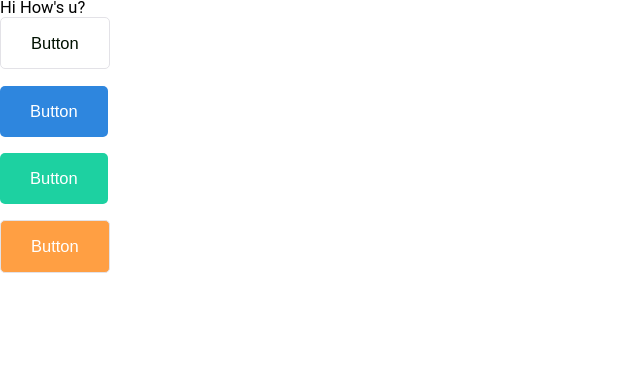
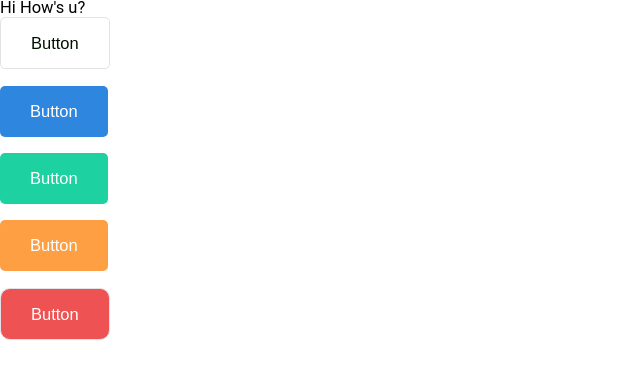
Before and after one commit to Matildevoldsen/Modular-SCSS-for-React, a React (Create React App) app: page / in a window 1280 px wide. Shown: the top 378 px of the page, without its empty margins (0-640 px from the left). Built offline with nearby package versions, Linux system fonts and the light colour scheme.

Commit message:
Added more modifiers classes to buttons

```diff
--- a/scss/components/_buttons.scss
+++ b/scss/components/_buttons.scss
@@ -42,10 +42,27 @@
 }
 
 .btn--danger {
-
+  background: #ee5253;
+  color: #fff;
+  border: none;
 }
 
 .btn--warning {
   background: #ff9f43;
   color: #fff;
+  border: none;
 }
+
+.btn--outlined { border: 1px solid $grey; }
+
+.btn--rounded {
+  -webkit-border-radius: 1rem;
+  -moz-border-radius: 1rem;
+  border-radius: 1rem;
+}
+
+.btn--xl-rounded {
+  -webkit-border-radius: 2rem;
+  -moz-border-radius: 2rem;
+  border-radius: 2rem;
+}
--- a/src/App.css
+++ b/src/App.css
@@ -100,8 +100,27 @@ body {
   color: #fff;
   border: none; }
 
+.btn--danger {
+  background: #ee5253;
+  color: #fff;
+  border: none; }
+
 .btn--warning {
   background: #ff9f43;
-  color: #fff; }
+  color: #fff;
+  border: none; }
+
+.btn--outlined {
+  border: 1px solid #e3e2e7; }
+
+.btn--rounded {
+  -webkit-border-radius: 1rem;
+  -moz-border-radius: 1rem;
+  border-radius: 1rem; }
+
+.btn--xl-rounded {
+  -webkit-border-radius: 2rem;
+  -moz-border-radius: 2rem;
+  border-radius: 2rem; }
 
 /*# sourceMappingURL=app.css.map */
--- a/src/App.js
+++ b/src/App.js
@@ -11,6 +11,7 @@ class App extends Component {
                 <Button bsClass="btn btn--success">Button</Button><br/>
                 <Button bsClass="btn btn--primary">Button</Button><br/>
                 <Button bsClass="btn btn--warning">Button</Button><br/>
+                <Button bsClass="btn btn--danger btn--outlined btn--rounded">Button</Button><br/>
             </div>
         );
     }
```
Also changed, not shown: 2 other files (tests, documents, lock files or other folders).
